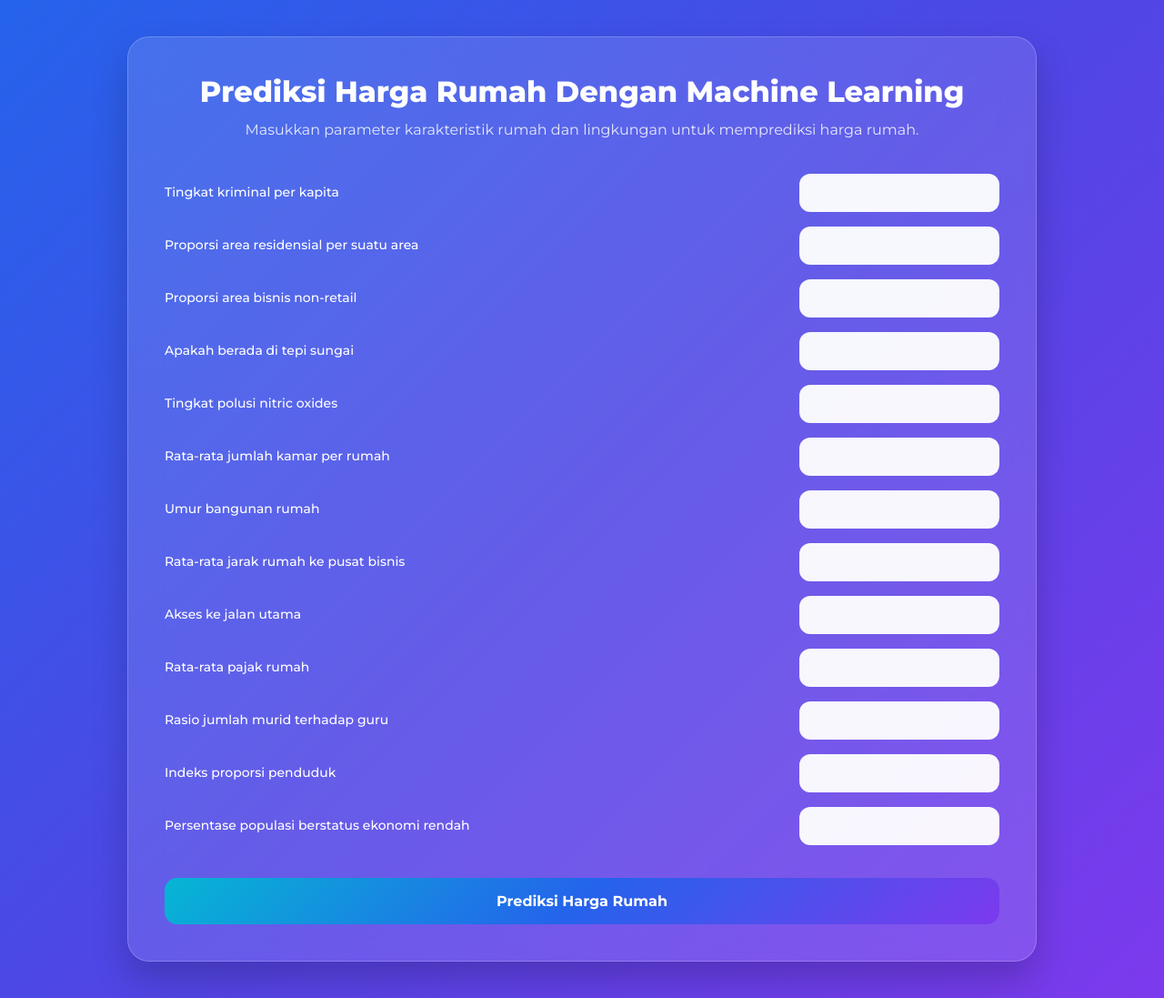
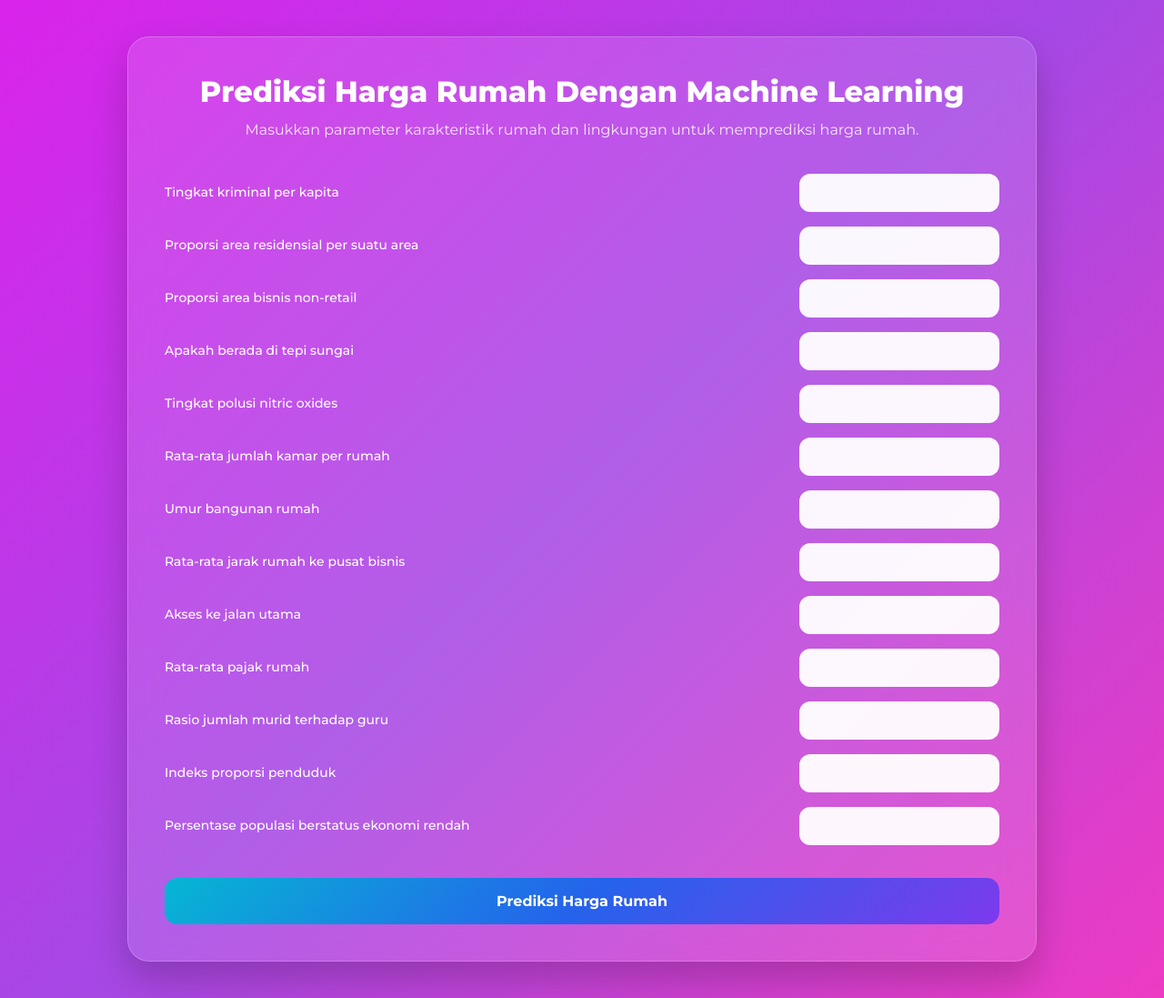
Before and after one commit to rickysigit21-arch/rumah_boston, a Flask app: page / in a window 1280 px wide. Shown: the whole page at 91% size. Run offline with Flask 3, Linux system fonts and the light colour scheme; parts of the project's set-up code (start-up, migrations or seed data) failed here and were passed over.

Commit message:
Background Color

```diff
--- a/templates/home.html
+++ b/templates/home.html
@@ -21,9 +21,9 @@
             min-height:100vh;
             background: linear-gradient(
                 135deg,
-                #2563eb 0%,
-                #4f46e5 50%,
-                #7c3aed 100%
+                hsl(295, 83%, 53%) 0%,
+                hsl(276, 75%, 59%) 50%,
+                hsl(314, 83%, 58%) 100%
             );
             display:flex;
             justify-content:center;
```
Also changed, not shown: 1 other file.
